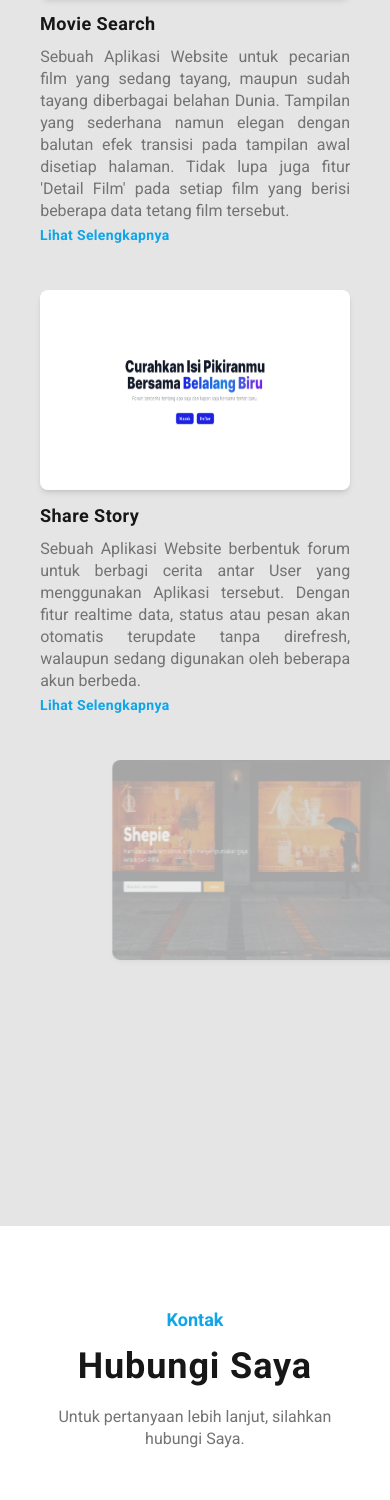
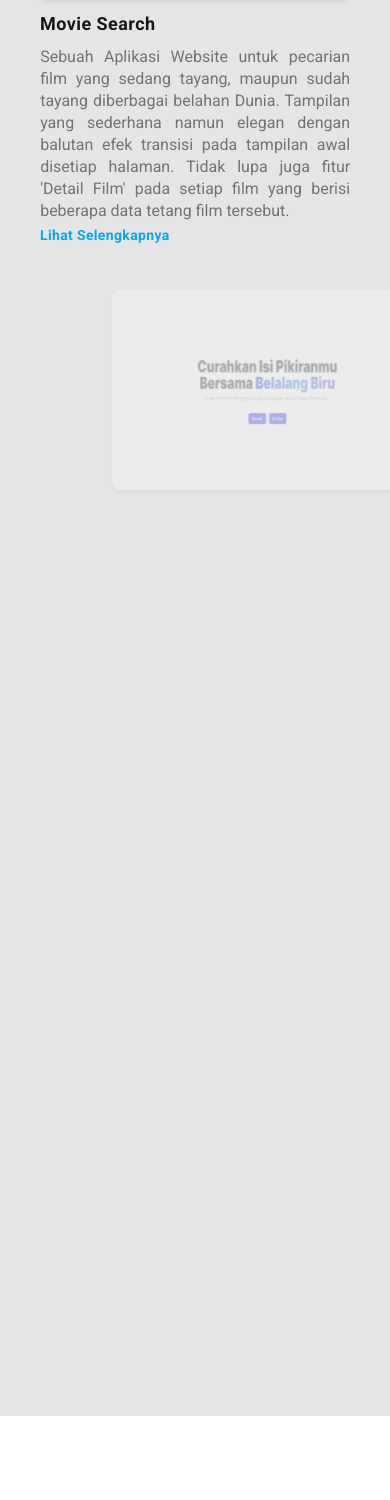
Before and after one commit to AndhikaRahmatullah/portfolio, a React (Create React App) app: page / in a window 390 px wide. Shown: the part 3053-4553 px from the top of the page. Built offline with nearby package versions, Linux system fonts and the light colour scheme; what prettier-plugin-tailwindcss would draw is missing.

Commit message:
feature: add see github in project

```diff
--- a/src/components/Project.jsx
+++ b/src/components/Project.jsx
@@ -39,7 +39,7 @@ const Project = ({ projectItem, projectItem2 }) => {
 							animate={{ opacity: 1, x: 0 }}
 							transition={{ duration: 1, delay: 1, type: "spring", stiffness: 20, damping: 5 }}
 							src={require("../assets/weather1.png")}
-							alt="movie search"
+							alt=" weather app"
 							className="h-[200px] w-[470px] rounded-lg shadow-md lg:h-[260px] lg:w-[490px]"
 						/>
 					)}
@@ -50,7 +50,7 @@ const Project = ({ projectItem, projectItem2 }) => {
 							animate={{ opacity: 1, x: 0 }}
 							transition={{ duration: 1, delay: 1.5, type: "spring", stiffness: 20, damping: 5 }}
 							src={require("../assets/weather2.png")}
-							alt="movie search 2"
+							alt=" weather app 2"
 							className="h-[200px] w-[470px] rounded-lg shadow-md lg:h-[260px] lg:w-[490px]"
 						/>
 					)}
@@ -149,7 +149,7 @@ const Project = ({ projectItem, projectItem2 }) => {
 							<motion.img
 								initial={{ opacity: 0, x: 100 }}
 								animate={{ opacity: 1, x: 0 }}
-								transition={{ duration: 1, delay: 0.5, type: "spring", stiffness: 20, damping: 5 }}
+								transition={{ duration: 1, delay: 3.5, type: "spring", stiffness: 20, damping: 5 }}
 								src={require("../assets/sherstor1.png")}
 								alt="share story"
 								className="h-[200px] w-full rounded-lg shadow-md md:h-[240px] md:w-[470px] lg:h-[260px] lg:w-[490px]"
@@ -164,7 +164,7 @@ const Project = ({ projectItem, projectItem2 }) => {
 										<motion.p
 											initial={{ opacity: 0, x: 100 }}
 											animate={{ opacity: 1, x: 0 }}
-											transition={{ duration: 1, delay: 1, type: "spring", stiffness: 20, damping: 5 }}
+											transition={{ duration: 1, delay: 4, type: "spring", stiffness: 20, damping: 5 }}
 											className="text-lg font-semibold tracking-wide text-dark dark:text-white lg:text-xl">
 											Share Story
 										</motion.p>
@@ -172,7 +172,7 @@ const Project = ({ projectItem, projectItem2 }) => {
 										<motion.p
 											initial={{ opacity: 0, x: 100 }}
 											animate={{ opacity: 1, x: 0 }}
-											transition={{ duration: 1, delay: 1.5, type: "spring", stiffness: 20, damping: 5 }}
+											transition={{ duration: 1, delay: 4.5, type: "spring", stiffness: 20, damping: 5 }}
 											className="text-justify text-base leading-snug text-neutral-500">
 											{CurrentLanguage === "Indonesia" ? "Sebuah Aplikasi Website berbentuk forum untuk berbagi cerita antar User yang menggunakan Aplikasi tersebut. Dengan fitur realtime data, status atau pesan akan otomatis terupdate tanpa direfresh, walaupun sedang digunakan oleh beberapa akun berbeda." : "A website application is in the form of a forum to share stories between users who use the application. With the realtime data feature, status or messages will be updated automatically without being refreshed, even though they are being used by several different accounts."}
 										</motion.p>
@@ -180,7 +180,7 @@ const Project = ({ projectItem, projectItem2 }) => {
 										<motion.a
 											initial={{ opacity: 0, y: 100 }}
 											animate={{ opacity: 1, y: 0 }}
-											transition={{ duration: 1, delay: 2.5, type: "spring", stiffness: 20, damping: 5 }}
+											transition={{ duration: 1, delay: 5.5, type: "spring", stiffness: 20, damping: 5 }}
 											href="https://belalang-biru-reborn-master.vercel.app/"
 											target="_blank"
 											className="w-fit text-sm font-semibold tracking-wide text-primary lg:text-base">
@@ -199,7 +199,7 @@ const Project = ({ projectItem, projectItem2 }) => {
 							<motion.img
 								initial={{ opacity: 0, x: 100 }}
 								animate={{ opacity: 1, x: 0 }}
-								transition={{ duration: 1, delay: 3.5, type: "spring", stiffness: 20, damping: 5 }}
+								transition={{ duration: 1, delay: 6.5, type: "spring", stiffness: 20, damping: 5 }}
 								src={require("../assets/ecom1.png")}
 								alt="ecommerce"
 								className="h-[200px] w-full rounded-lg shadow-md md:h-[240px] md:w-[470px] lg:h-[260px] lg:w-[490px]"
@@ -214,7 +214,7 @@ const Project = ({ projectItem, projectItem2 }) => {
 										<motion.p
 											initial={{ opacity: 0, x: 100 }}
 											animate={{ opacity: 1, x: 0 }}
-											transition={{ duration: 1, delay: 4, type: "spring", stiffness: 20, damping: 5 }}
+											transition={{ duration: 1, delay: 7, type: "spring", stiffness: 20, damping: 5 }}
 											className="text-lg font-semibold tracking-wide text-dark dark:text-white lg:text-xl">
 											E-Commerce
 										</motion.p>
@@ -222,7 +222,7 @@ const Project = ({ projectItem, projectItem2 }) => {
 										<motion.p
 											initial={{ opacity: 0, x: 100 }}
 											animate={{ opacity: 1, x: 0 }}
-											transition={{ duration: 1, delay: 4.5, type: "spring", stiffness: 20, damping: 5 }}
+											transition={{ duration: 1, delay: 7.5, type: "spring", stiffness: 20, damping: 5 }}
 											className="text-justify text-base leading-snug text-neutral-500">
 											{CurrentLanguage === "Indonesia" ? "Sebuah Aplikasi Website dengan tema Toko Online. Seperti Toko Online pada umumnya, didalamnya terdapat fitur seperti Detail Produk, Keranjang, Kategori serta Halaman Pembayaran." : "A Website Application with an Online Store theme. Like online stores in general, it includes features such as product details, baskets, categories and payment pages."}
 										</motion.p>
@@ -230,7 +230,7 @@ const Project = ({ projectItem, projectItem2 }) => {
 										<motion.a
 											initial={{ opacity: 0, y: 100 }}
 											animate={{ opacity: 1, y: 0 }}
-											transition={{ duration: 1, delay: 5.5, type: "spring", stiffness: 20, damping: 5 }}
+											transition={{ duration: 1, delay: 8.5, type: "spring", stiffness: 20, damping: 5 }}
 											href="http://www.shepiedika.byethost7.com/?i=1"
 											target="_blank"
 											className="w-fit text-sm font-semibold tracking-wide text-primary lg:text-base">
@@ -241,6 +241,44 @@ const Project = ({ projectItem, projectItem2 }) => {
 							</div>
 						</div>
 					</div>
+
+					{/* see github */}
+					<div className="mt-10 flex w-full items-center justify-start lg:w-[490px] xl:h-[406px] xl:justify-center">
+						<div className="flex flex-col items-start justify-center gap-5 lg:items-center">
+							{projectItem2 && (
+								<>
+									<motion.p
+										initial={{ opacity: 0, x: 100 }}
+										animate={{ opacity: 1, x: 0 }}
+										transition={{ duration: 1, delay: 9.5, type: "spring", stiffness: 20, damping: 5 }}
+										className="text-left text-xl font-semibold tracking-wide text-dark dark:text-white lg:text-center lg:text-4xl">
+										{CurrentLanguage === "Indonesia" ? "Untuk melihat lebih banyak, Silahkan kunjungi Github" : "To see more, please visit my Github page"}
+									</motion.p>
+
+									<div className="flex flex-row items-center">
+										<motion.img
+											initial={{ opacity: 0, y: 100 }}
+											animate={{ opacity: 1, y: 0 }}
+											transition={{ duration: 1, delay: 10, type: "spring", stiffness: 20, damping: 5 }}
+											src="https://img.icons8.com/glyph-neue/512/github.png"
+											alt="github"
+											className="w-[45px] rounded-full opacity-80 lg:w-[50px]"
+										/>
+
+										<motion.a
+											initial={{ opacity: 0, y: 100 }}
+											animate={{ opacity: 1, y: 0 }}
+											transition={{ duration: 1, delay: 10.5, type: "spring", stiffness: 20, damping: 5 }}
+											href="https://github.com/AndhikaRahmatullah	"
+											target="_blank"
+											className="w-fit text-base font-semibold tracking-wider text-[#24292f] dark:text-white lg:text-lg">
+											AndhikaRahmatullah
+										</motion.a>
+									</div>
+								</>
+							)}
+						</div>
+					</div>
 				</div>
 			</div>
 		</div>
```
Also changed, not shown: src/assets/github2.png (added).
